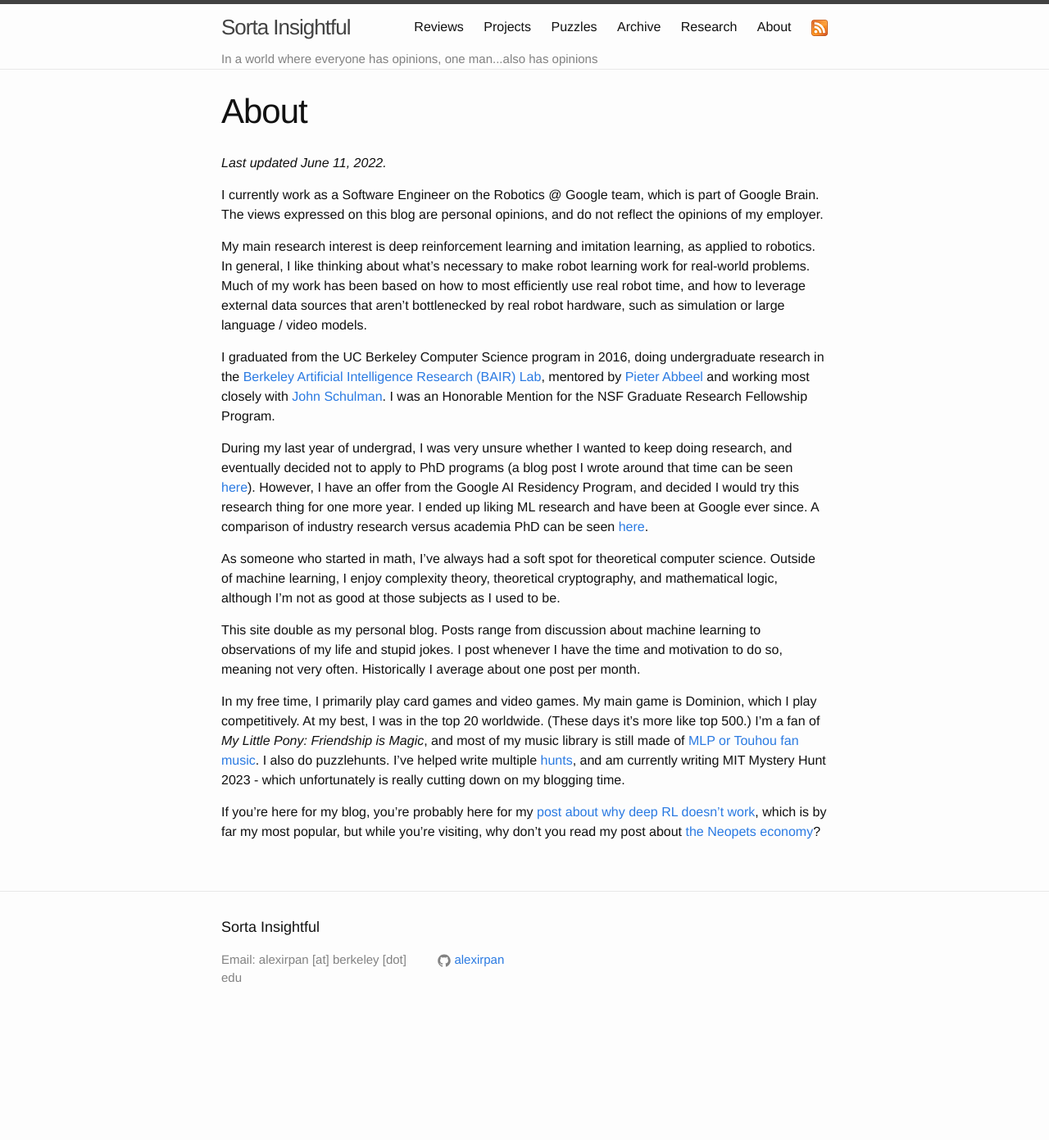
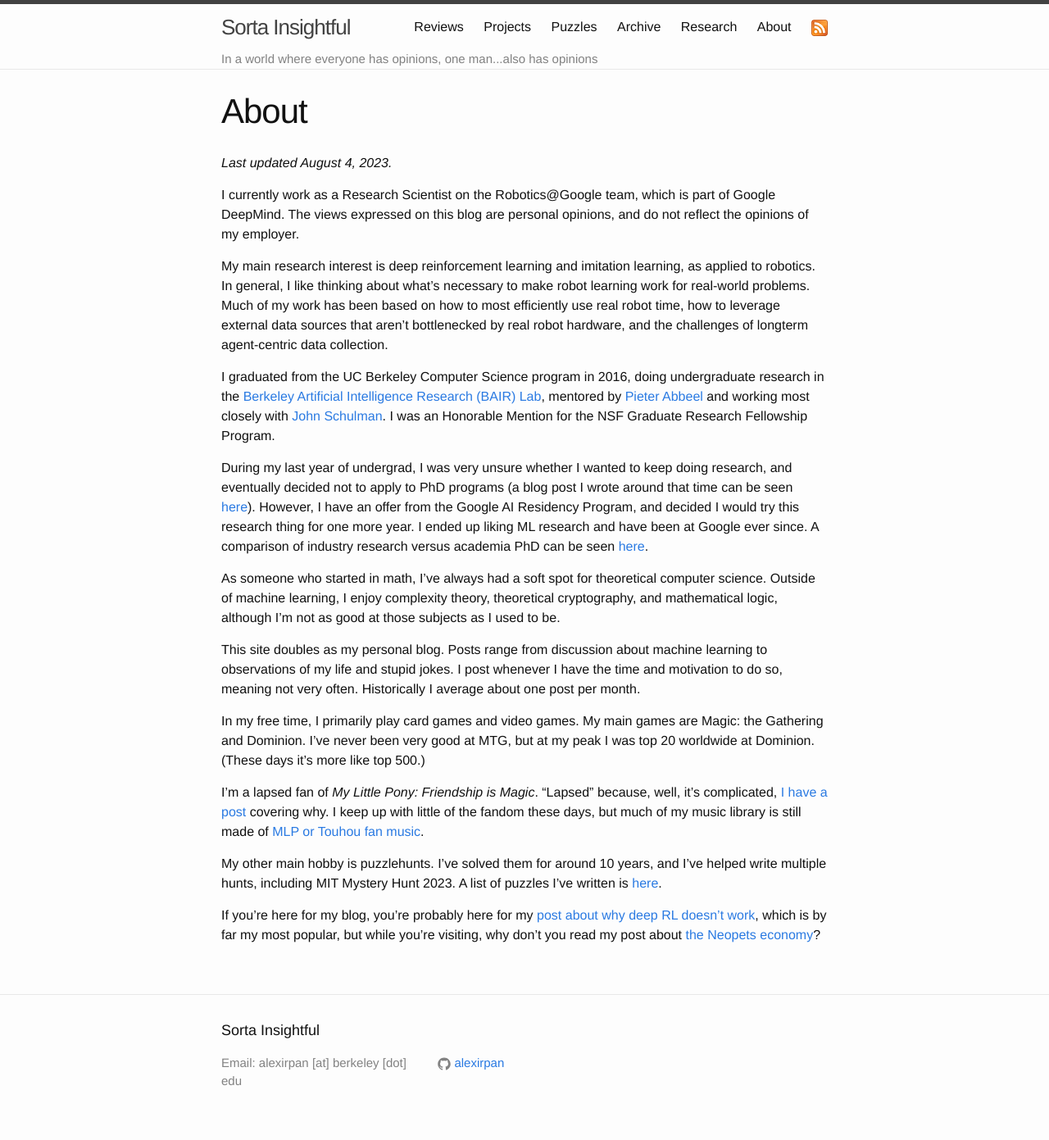
Before and after one commit to alexirpan/alexirpan.github.io, a Jekyll site: the page built from about.md, in a window 1280 px wide. Shown: the whole page at 82% size. Built offline with Jekyll 4.4.1, drawn with Linux system fonts in a browser that asks for light colours; nearby versions of some CDN libraries; before the commit the page ends 1265 px from its top, so only the background shows below that.

Commit message:
Updating about page

```diff
--- a/about.md
+++ b/about.md
@@ -4,18 +4,18 @@
 permalink: /about/
 ---
 
-*Last updated June 11, 2022.*
+*Last updated August 4, 2023.*
 
-I currently work as a Software
-Engineer on the Robotics @ Google team, which is part of Google Brain. The views expressed on this blog are
+I currently work as a Research
+Scientist on the Robotics@Google team, which is part of Google DeepMind. The views expressed on this blog are
 personal opinions, and do not reflect the opinions of my employer.
 
 My main research interest is deep reinforcement learning and imitation learning, as
 applied to robotics.
 In general, I like thinking about what's necessary to make robot learning work
 for real-world problems. Much of my work has been based on how to most efficiently
-use real robot time, and how to leverage external data sources that aren't bottlenecked
-by real robot hardware, such as simulation or large language / video models.
+use real robot time, how to leverage external data sources that aren't bottlenecked
+by real robot hardware, and the challenges of longterm agent-centric data collection.
 
 I graduated from the UC Berkeley Computer Science program in 2016, doing undergraduate
 research in the [Berkeley Artificial Intelligence
@@ -39,20 +39,23 @@
 complexity theory, theoretical cryptography, and mathematical logic, although I'm
 not as good at those subjects as I used to be.
 
-This site double as my personal blog.
+This site doubles as my personal blog.
 Posts range from discussion about machine learning to observations
 of my life and stupid jokes. I post whenever I have the time and motivation to
 do so, meaning not very often. Historically I average about one post per
 month.
 
 In my free time, I primarily play card games and video games.
-My main game is Dominion, which I play competitively. At my best, I was in
-the top 20 worldwide. (These days it's more like top 500.) I'm a fan of
-*My Little Pony: Friendship is Magic*,
-and most of my music library is still made of [MLP or Touhou fan music](/recs).
-I also do puzzlehunts. I've helped write multiple [hunts](/puzzles/), and am currently writing
-MIT Mystery Hunt 2023 - which unfortunately is really cutting down on my blogging
-time.
+My main games are Magic: the Gathering and Dominion. I've never been very good at MTG,
+but at my peak I was top 20 worldwide at Dominion. (These days it's more like top 500.)
+
+I'm a lapsed fan of *My Little Pony: Friendship is Magic*. "Lapsed" because, well,
+it's complicated, [I have a post]({% post_url 2021-12-31-why-mlp %}) covering why. I keep up with
+little of the fandom these days, but much of my music library is still made of [MLP or Touhou fan music](/recs).
+
+My other main hobby is puzzlehunts. I've solved them for around 10 years, and I've helped
+write multiple hunts, including MIT Mystery Hunt 2023. A list of puzzles
+I've written is [here](/puzzles/).
 
 If you're here for my blog, you're probably here for my
 [post about why deep RL doesn't work]({% post_url 2018-02-14-rl-hard %}),
```
